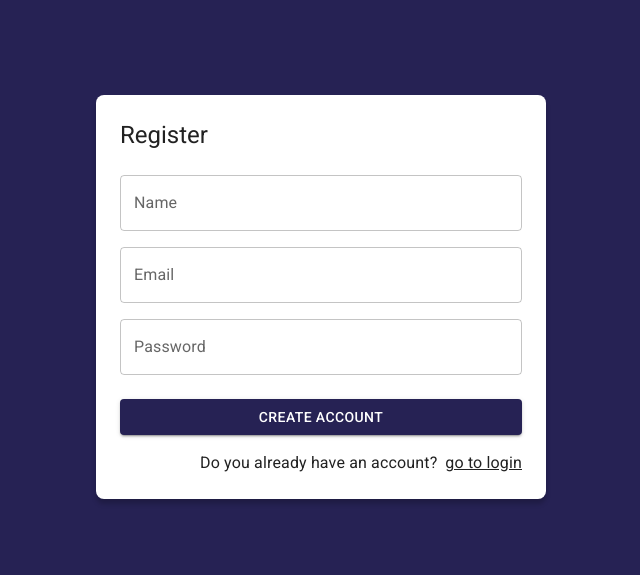
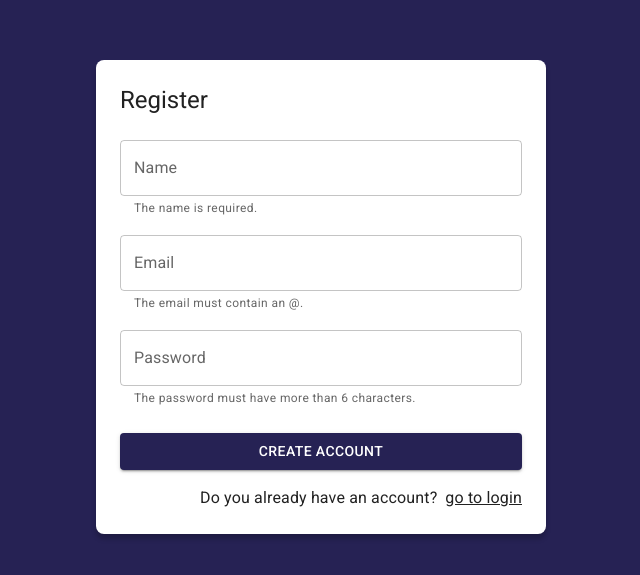
Before and after one commit to TomasDep/Journal-App, a React (Vite) app: page /auth/register in a window 1280 px wide. Shown: the part 103-678 px from the top of the page, without its empty margins (319-959 px from the left). Built offline with nearby package versions, Linux system fonts and the light colour scheme.

Commit message:
se agregan validaciones y autenticacion

```diff
--- a/src/auth/pages/LoginPage.tsx
+++ b/src/auth/pages/LoginPage.tsx
@@ -1,23 +1,29 @@
-import { useDispatch } from "react-redux";
+import { useMemo } from "react";
+import { useDispatch, useSelector } from "react-redux";
 import { Link as RouterLink } from "react-router-dom";
-import { Button, Grid, TextField, Link } from "@mui/material";
+import { Button, Grid, TextField, Link, Alert } from "@mui/material";
 import Typography from "@mui/material/Typography";
 import Google from "@mui/icons-material/Google";
 
 import { AuthLayout } from "../layout";
 import { useForm } from "../../hooks";
-import { checkingAuthentication, startGoogleSignIn } from "../../store/auth";
+import {
+  startGoogleSignIn,
+  startLoginWithEmailAndPassword,
+} from "../../store/auth";
 
 export const LoginPage = () => {
+  const { status, message } = useSelector((state: any) => state.auth);
   const dispatch = useDispatch();
-  const { email, password, onInputChange } = useForm({
+  const { email, password, onInputChange }: any = useForm({
     email: "john@google.com",
     password: "123456",
   });
+  const isAuthenticated = useMemo(() => status === "checking", [status]);
   const onSubmit = (event: any) => {
     event.preventDefault();
     console.log({ email, password });
-    dispatch(checkingAuthentication(email, password));
+    dispatch(startLoginWithEmailAndPassword(email, password));
   };
   const onGoogleSignIn = (event: any) => {
     console.log("onGoogleSignIn");
@@ -49,14 +55,33 @@ export const LoginPage = () => {
               onChange={onInputChange}
             />
           </Grid>
+          <Grid
+            container
+            display={!!message ? "" : "none"}
+            sx={{ mt: 1, mb: 1 }}
+          >
+            <Grid item xs={12}>
+              <Alert severity="error">{message}</Alert>
+            </Grid>
+          </Grid>
           <Grid container spacing={2} sx={{ mb: 2, mt: 1 }}>
             <Grid item xs={12} md={6}>
-              <Button type="submit" variant="contained" fullWidth>
+              <Button
+                type="submit"
+                variant="contained"
+                fullWidth
+                disabled={isAuthenticated}
+              >
                 Login
               </Button>
             </Grid>
             <Grid item xs={12} md={6}>
-              <Button onClick={onGoogleSignIn} variant="contained" fullWidth>
+              <Button
+                onClick={onGoogleSignIn}
+                variant="contained"
+                fullWidth
+                disabled={isAuthenticated}
+              >
                 <Google />
                 <Typography sx={{ ml: 1 }}>Google</Typography>
               </Button>
--- a/src/auth/pages/RegisterPage.tsx
+++ b/src/auth/pages/RegisterPage.tsx
@@ -1,15 +1,56 @@
+import { useState, useMemo } from "react";
+import { useDispatch, useSelector } from "react-redux";
 import { Link as RouterLink } from "react-router-dom";
-import { Button, Grid, TextField } from "@mui/material";
+import { Button, Grid, TextField, Link, Alert } from "@mui/material";
 import Typography from "@mui/material/Typography";
-import Google from "@mui/icons-material/Google";
-import { Link } from "@mui/material";
 
 import { AuthLayout } from "../layout";
+import { useForm } from "../../hooks/useForm";
+import { startCreatingUserWithEmailAndPassword } from "../../store/auth/thunks";
+
+const formData = {
+  email: "",
+  password: "",
+  displayName: "",
+};
+
+const formValidations = {
+  email: [
+    (value: string) => value.includes("@"),
+    "The email must contain an @.",
+  ],
+  password: [
+    (value: string) => value.length >= 6,
+    "The password must have more than 6 characters.",
+  ],
+  displayName: [(value: string) => value.length >= 1, "The name is required."],
+};
 
 export const RegisterPage = () => {
+  const dispatch = useDispatch();
+  const [formSubmited, setFormSubmited] = useState(false);
+  const { status, message } = useSelector((state: any) => state.auth);
+  const isChekingAuthentication = useMemo(() => status === "cheking", [status]);
+  const {
+    formState,
+    displayName,
+    email,
+    password,
+    onInputChange,
+    isFormValid,
+    displayNameValid,
+    emailValid,
+    passwordValid,
+  } = useForm(formData, formValidations);
+  const onSubmit = (event: any) => {
+    event.preventDefault();
+    setFormSubmited(true);
+    if (!isFormValid) return;
+    dispatch(startCreatingUserWithEmailAndPassword(formState));
+  };
   return (
     <AuthLayout title="Register">
-      <form action="">
+      <form onSubmit={onSubmit}>
         <Grid container>
           <Grid item xs={12} sx={{ mt: 2 }}>
             <TextField
@@ -17,6 +58,11 @@ export const RegisterPage = () => {
               type="text"
               placeholder="Insert you Name"
               fullWidth
+              name="displayName"
+              value={displayName}
+              onChange={onInputChange}
+              error={!!displayNameValid && formSubmited}
+              helperText={displayNameValid}
             />
           </Grid>
           <Grid item xs={12} sx={{ mt: 2 }}>
@@ -25,6 +71,11 @@ export const RegisterPage = () => {
               type="email"
               placeholder="example@email.com"
               fullWidth
+              name="email"
+              value={email}
+              onChange={onInputChange}
+              error={!!emailValid && formSubmited}
+              helperText={emailValid}
             />
           </Grid>
           <Grid item xs={12} sx={{ mt: 2 }}>
@@ -33,11 +84,24 @@ export const RegisterPage = () => {
               type="password"
               placeholder="Password"
               fullWidth
+              name="password"
+              value={password}
+              onChange={onInputChange}
+              error={!!passwordValid && formSubmited}
+              helperText={passwordValid}
             />
           </Grid>
           <Grid container spacing={2} sx={{ mb: 2, mt: 1 }}>
+            <Grid item xs={12} display={!!message ? "" : "none"}>
+              <Alert severity="error">{message}</Alert>
+            </Grid>
             <Grid item xs={12}>
-              <Button variant="contained" fullWidth>
+              <Button
+                variant="contained"
+                fullWidth
+                type="submit"
+                disabled={isChekingAuthentication}
+              >
                 Create Account
               </Button>
             </Grid>
```
